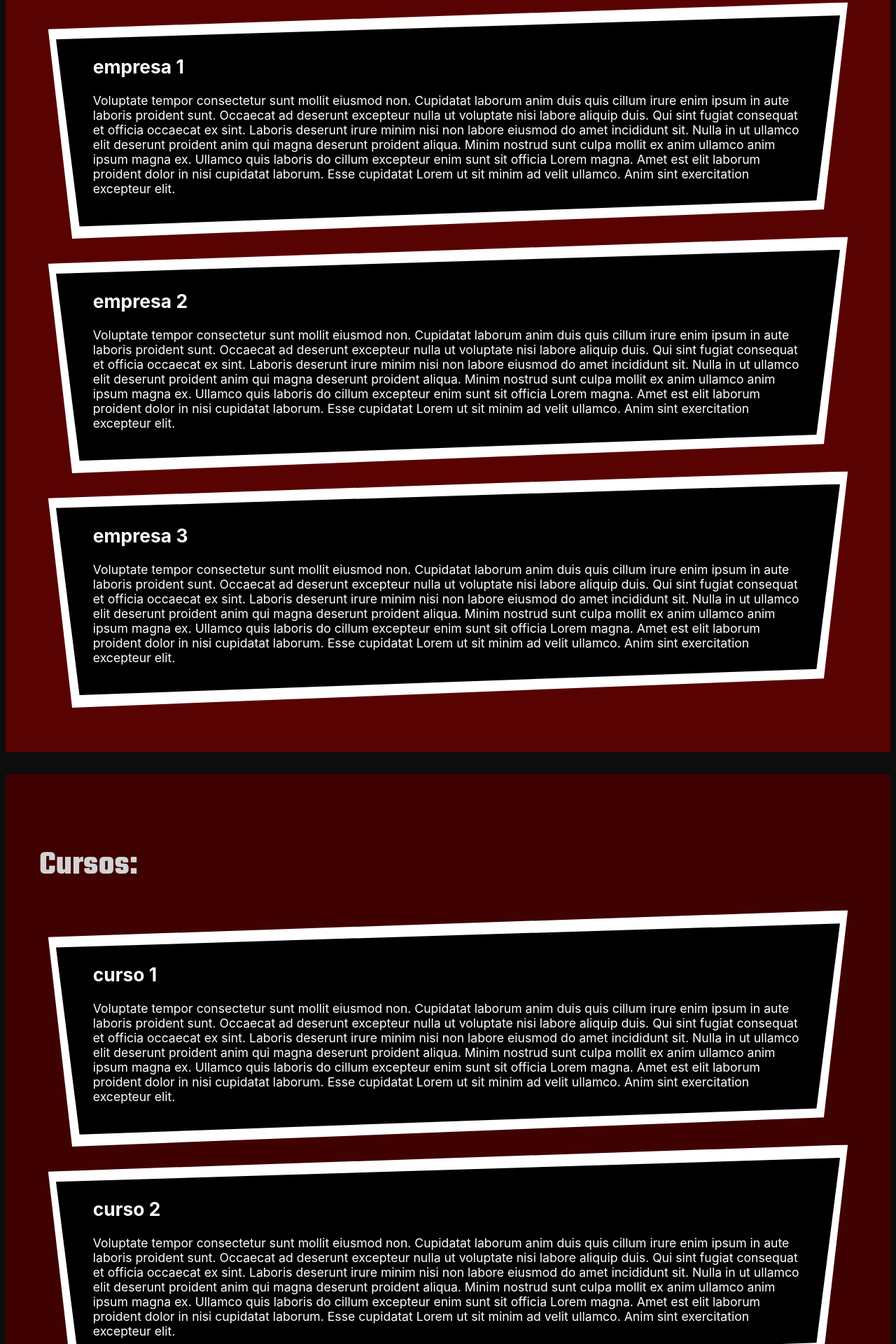
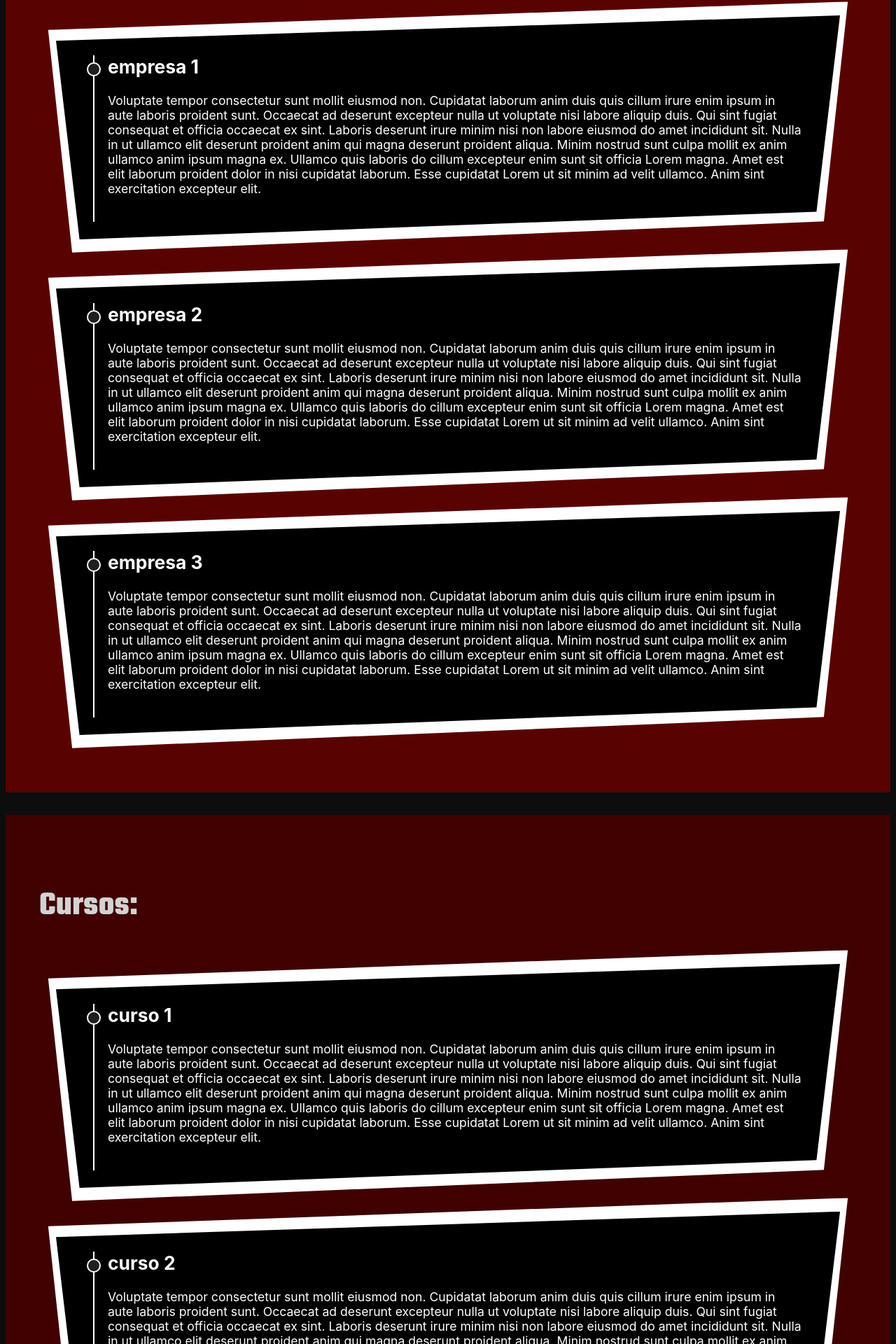
Before and after one commit to WilliamFicMoreira/cv-react, a React (Create React App) app: page / in a window 1280 px wide. Shown: the part 838-2758 px from the top of the page at 70% size. Built offline with nearby package versions, Linux system fonts and the light colour scheme.

Commit message:
adição de elemento nas seçoes curso e experiencias

```diff
--- a/src/Components/Content/Courses/Courses.js
+++ b/src/Components/Content/Courses/Courses.js
@@ -9,6 +9,7 @@ const Courses = () => {
           <h1> Cursos: </h1>
 
           <div className="CoursesItemBox">
+            <div className="CoursesItemBoxIn">
               <h2>curso 1</h2>
               <p>
                 Voluptate tempor consectetur sunt mollit eiusmod non. Cupidatat
@@ -26,7 +27,12 @@ const Courses = () => {
               </p>
             </div>
 
+
+            </div>
+
+
           <div className="CoursesItemBox">
+            <div className="CoursesItemBoxIn">
               <h2>curso 2</h2>
               <p>
                 Voluptate tempor consectetur sunt mollit eiusmod non. Cupidatat
@@ -43,8 +49,10 @@ const Courses = () => {
                 sint exercitation excepteur elit.
               </p>
             </div>
+          </div>
 
           <div className="CoursesItemBox">
+            <div className="CoursesItemBoxIn">
               <h2>curso 3</h2>
               <p>
                 Voluptate tempor consectetur sunt mollit eiusmod non. Cupidatat
@@ -62,6 +70,7 @@ const Courses = () => {
               </p>
             </div>
           </div>
+        </div>
       </section>
     </CoursesCss>
   );
--- a/src/Components/Content/Courses/CoursesCss.js
+++ b/src/Components/Content/Courses/CoursesCss.js
@@ -19,6 +19,27 @@ const CoursesCss = styled.section`
     margin: 1.5rem;
     /* filter:drop-shadow(0px 30px 25px rgba(236, 0, 244, 0.45)); */
   }
+
+  .CoursesItemBoxIn{
+    padding: 0 0 1.2rem 1.2rem;
+    border-left: 0.15rem solid white;
+    position: relative;
+  }
+
+  .CoursesItemBoxIn::before {
+    content: "";
+    position: absolute;
+    width: 1rem;
+    height: 1rem;
+    left: -0.7rem;
+    top: 0.65rem;
+    border-radius: 50px;
+    background: rgb(31, 31, 31);
+    border-width: 2px;
+    border-style: solid;
+    border-color: white;
+    border-image: initial;
+}
 
   h1{
     font-family: Teko;
--- a/src/Components/Content/Experiences/Experiences.js
+++ b/src/Components/Content/Experiences/Experiences.js
@@ -8,6 +8,7 @@ const Experiences = () => {
         <h1> Experiências Profissionais: </h1>
         <div className="ExperiencesBox">
           <div className="ExperiencesItemBox">
+            <div className="ExperiencesItemBoxIn">
               <h2>empresa 1</h2>
               <p>
                 Voluptate tempor consectetur sunt mollit eiusmod non. Cupidatat
@@ -24,8 +25,10 @@ const Experiences = () => {
                 sint exercitation excepteur elit.
               </p>
             </div>
+          </div>
 
           <div className="ExperiencesItemBox">
+            <div className="ExperiencesItemBoxIn">
               <h2>empresa 2</h2>
               <p>
                 Voluptate tempor consectetur sunt mollit eiusmod non. Cupidatat
@@ -42,8 +45,10 @@ const Experiences = () => {
                 sint exercitation excepteur elit.
               </p>
             </div>
+          </div>
 
           <div className="ExperiencesItemBox">
+            <div className="ExperiencesItemBoxIn">
               <h2>empresa 3</h2>
               <p>
                 Voluptate tempor consectetur sunt mollit eiusmod non. Cupidatat
@@ -61,6 +66,7 @@ const Experiences = () => {
               </p>
             </div>
           </div>
+        </div>
       </section>
     </ExperiencesCss>
   );
--- a/src/Components/Content/Experiences/ExperiencesCss.js
+++ b/src/Components/Content/Experiences/ExperiencesCss.js
@@ -48,6 +48,27 @@ const ExperiencesCss = styled.section`
     transform: scale(1.02, 1.12);
   }
 
+  .ExperiencesItemBoxIn{
+    padding: 0 0 1.2rem 1.2rem;
+    border-left: 0.15rem solid white;
+    position: relative;
+  }
+
+  .ExperiencesItemBoxIn::before {
+    content: "";
+    position: absolute;
+    width: 1rem;
+    height: 1rem;
+    left: -0.7rem;
+    top: 0.65rem;
+    border-radius: 50px;
+    background: rgb(31, 31, 31);
+    border-width: 2px;
+    border-style: solid;
+    border-color: white;
+    border-image: initial;
+}
+
   /* fazer animacao abaixo */
 
   /* .ExperiencesItemBox:hover:before,
```
Lines whose indentation alone changed are shown as unchanged.
